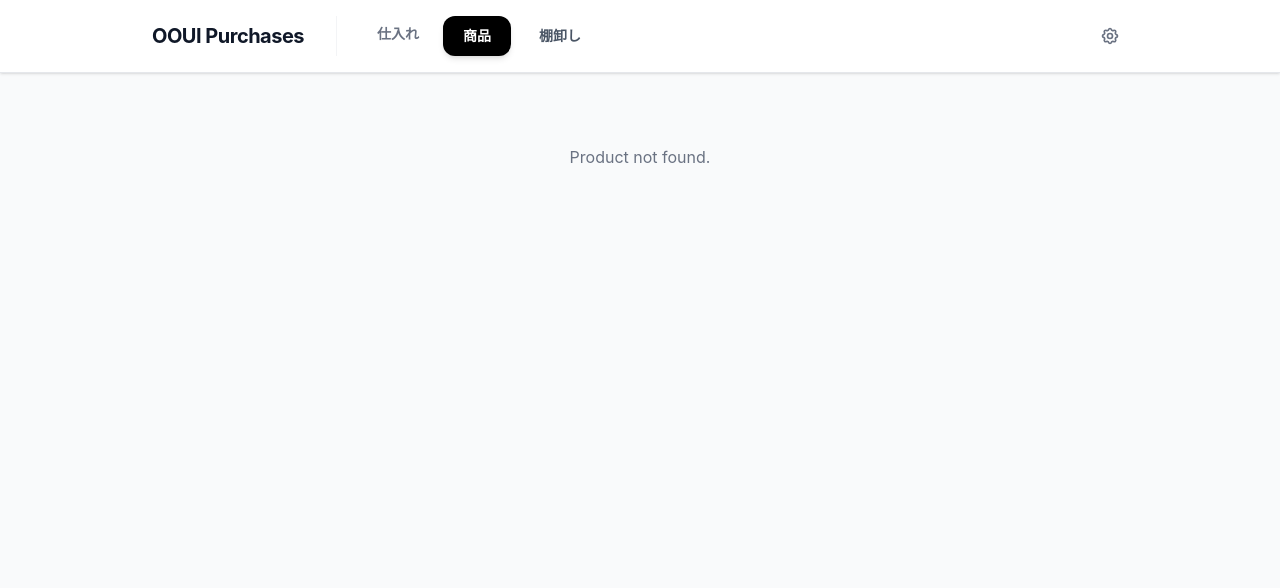
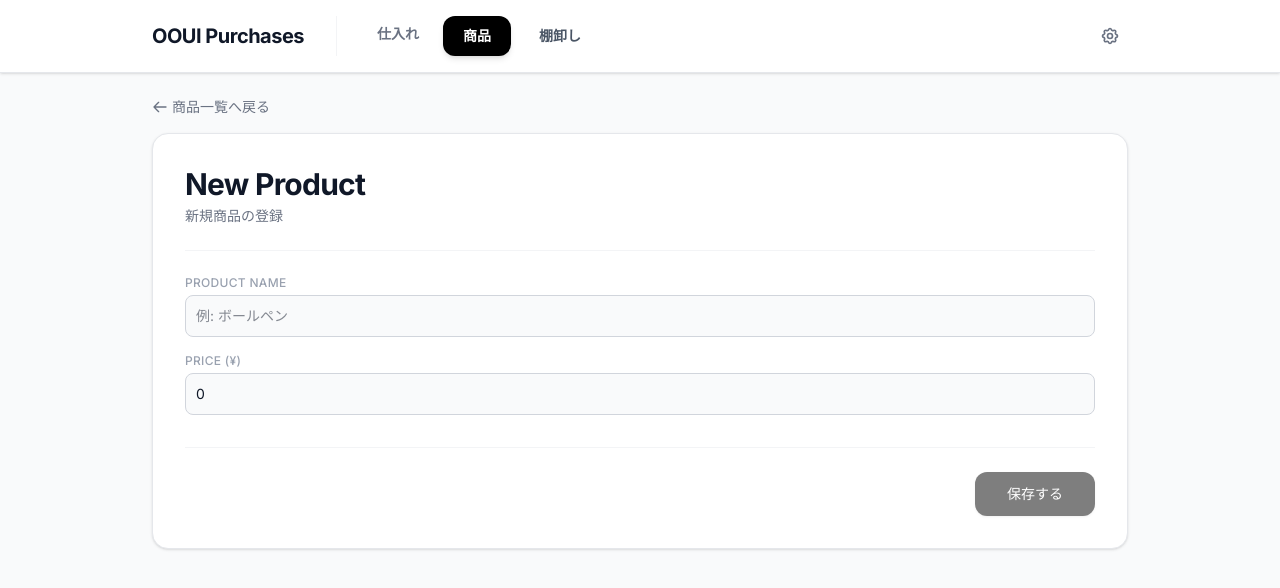
Before and after one commit to meta77/ooui-purchase-app, a Vue app: page /products/new in a window 1280 px wide. Before the commit this address had no page. Shown: the top 588 px of the page. Built offline with nearby package versions, Linux system fonts and the light colour scheme.

Commit message:
feat: add product creation view and routing

```diff
--- a/src/router.js
+++ b/src/router.js
@@ -5,6 +5,7 @@ const PurchaseList = () => import('./views/PurchaseList.vue')
 const PurchaseDetail = () => import('./views/PurchaseDetail.vue')
 const PurchaseCreate = () => import('./views/PurchaseCreate.vue')
 const ProductList = () => import('./views/ProductList.vue')
+const ProductCreate = () => import('./views/ProductCreate.vue')
 const ProductDetail = () => import('./views/ProductDetail.vue')
 const InventoryList = () => import('./views/InventoryList.vue')
 const InventoryDetail = () => import('./views/InventoryDetail.vue')
@@ -22,6 +23,7 @@ export const router = createRouter({
         { path: 'purchases/new', component: PurchaseCreate, name: 'PurchaseCreate' },
         { path: 'purchases/:id', component: PurchaseDetail, name: 'PurchaseDetail' },
         { path: 'products', component: ProductList, name: 'ProductList' },
+        { path: 'products/new', component: ProductCreate, name: 'ProductCreate' },
         { path: 'products/:id', component: ProductDetail, name: 'ProductDetail' },
         { path: 'inventories', component: InventoryList, name: 'InventoryList' },
         { path: 'inventories/:id', component: InventoryDetail, name: 'InventoryDetail' },
--- a/src/store/mockData.js
+++ b/src/store/mockData.js
@@ -129,6 +129,23 @@ export function addPurchase(date, items) {
   return id
 }
 
+export function addProduct(name, price) {
+  let nextId = 1
+  if (products.length > 0) {
+    const ids = products.map(p => parseInt(p.id.split('-')[1], 10))
+    nextId = Math.max(...ids) + 1
+  }
+  const id = `PROD-${String(nextId).padStart(3, '0')}`
+
+  products.push({
+    id,
+    name,
+    price
+  })
+
+  return id
+}
+
 export function getInventoryDetails(inventoryId) {
   const inventory = inventories.find(inv => inv.id === inventoryId)
   if (!inventory) return null
--- a/src/style.css
+++ b/src/style.css
@@ -1,5 +1,5 @@
+@import url('https://fonts.googleapis.com/css2?family=Inter:wght@400;500;600;700&display=swap');
 @import "tailwindcss";
-@import url('https://fonts.googleapis.com/css2?family=Inter:wght@400;500;600;700&display=swap');
 
 @custom-variant dark (&:where(.dark, .dark *));
 
--- /dev/null
+++ b/src/views/ProductCreate.vue
@@ -0,0 +1,58 @@
+<template>
+  <div class="space-y-6">
+    <div class="space-y-4">
+      <router-link to="/products" class="inline-flex items-center text-sm font-medium text-gray-500 dark:text-gray-400 hover:text-gray-900 dark:hover:text-white transition-colors">
+        <svg xmlns="http://www.w3.org/2000/svg" class="h-4 w-4 mr-1" fill="none" viewBox="0 0 24 24" stroke="currentColor">
+          <path stroke-linecap="round" stroke-linejoin="round" stroke-width="2" d="M10 19l-7-7m0 0l7-7m-7 7h18" />
+        </svg>
+        商品一覧へ戻る
+      </router-link>
+
+      <div class="bg-white dark:bg-gray-800 p-8 rounded-2xl border border-gray-200 dark:border-gray-700 shadow-sm">
+        <div class="flex flex-col sm:flex-row justify-between items-start sm:items-center gap-6 border-b border-gray-100 dark:border-gray-700 pb-6 mb-6">
+          <div class="flex-1">
+            <h2 class="text-3xl font-extrabold text-gray-900 dark:text-white tracking-tight">New Product</h2>
+            <p class="text-sm text-gray-500 dark:text-gray-400 mt-1">新規商品の登録</p>
+          </div>
+        </div>
+
+        <div class="space-y-4">
+          <div>
+            <label class="block text-xs font-medium uppercase tracking-wide text-gray-400 mb-1">Product Name</label>
+            <input type="text" v-model="name" class="bg-gray-50 dark:bg-gray-900 border border-gray-300 dark:border-gray-600 text-gray-900 dark:text-white text-sm rounded-lg focus:ring-black focus:border-black block w-full p-2.5 outline-none transition-colors" placeholder="例: ボールペン" required>
+          </div>
+          <div>
+            <label class="block text-xs font-medium uppercase tracking-wide text-gray-400 mb-1">Price (¥)</label>
+            <input type="number" v-model.number="price" min="0" class="bg-gray-50 dark:bg-gray-900 border border-gray-300 dark:border-gray-600 text-gray-900 dark:text-white text-sm rounded-lg focus:ring-black focus:border-black block w-full p-2.5 outline-none transition-colors" placeholder="例: 1500" required>
+          </div>
+        </div>
+
+        <div class="mt-8 border-t border-gray-100 dark:border-gray-700 pt-6 flex justify-end">
+          <button @click="save" :disabled="!isValid" class="w-full sm:w-auto px-8 py-3 text-sm font-medium text-white bg-black dark:bg-gray-700 rounded-xl hover:bg-gray-800 dark:hover:bg-gray-600 transition-all shadow-sm hover:shadow-md focus:outline-none focus:ring-2 focus:ring-offset-2 focus:ring-black disabled:opacity-50 disabled:cursor-not-allowed">
+            保存する
+          </button>
+        </div>
+      </div>
+    </div>
+  </div>
+</template>
+
+<script setup>
+import { ref, computed } from 'vue'
+import { useRouter } from 'vue-router'
+import { addProduct } from '../store/mockData'
+
+const router = useRouter()
+
+const name = ref('')
+const price = ref(0)
+
+const isValid = computed(() => name.value.trim() !== '' && price.value >= 0)
+
+const save = () => {
+  if (!isValid.value) return
+
+  const newId = addProduct(name.value.trim(), price.value)
+  router.push(`/products/${newId}`)
+}
+</script>
--- a/src/views/ProductList.vue
+++ b/src/views/ProductList.vue
@@ -5,6 +5,12 @@
         <h2 class="text-xl font-semibold text-gray-900 dark:text-white">Product List</h2>
         <p class="text-sm text-gray-500 dark:text-gray-400 mt-1">商品一覧</p>
       </div>
+      <router-link to="/products/new" class="inline-flex items-center gap-2 rounded-xl bg-black px-4 py-2 text-sm font-medium text-white hover:bg-gray-800 transition-all shadow-sm hover:shadow dark:bg-white dark:text-black dark:hover:bg-gray-100">
+        <svg xmlns="http://www.w3.org/2000/svg" class="h-4 w-4" viewBox="0 0 20 20" fill="currentColor">
+          <path fill-rule="evenodd" d="M10 5a1 1 0 011 1v3h3a1 1 0 110 2h-3v3a1 1 0 11-2 0v-3H6a1 1 0 110-2h3V6a1 1 0 011-1z" clip-rule="evenodd" />
+        </svg>
+        New Product
+      </router-link>
     </div>
 
     <div class="grid grid-cols-1 gap-4 sm:grid-cols-2 lg:grid-cols-3">
```
